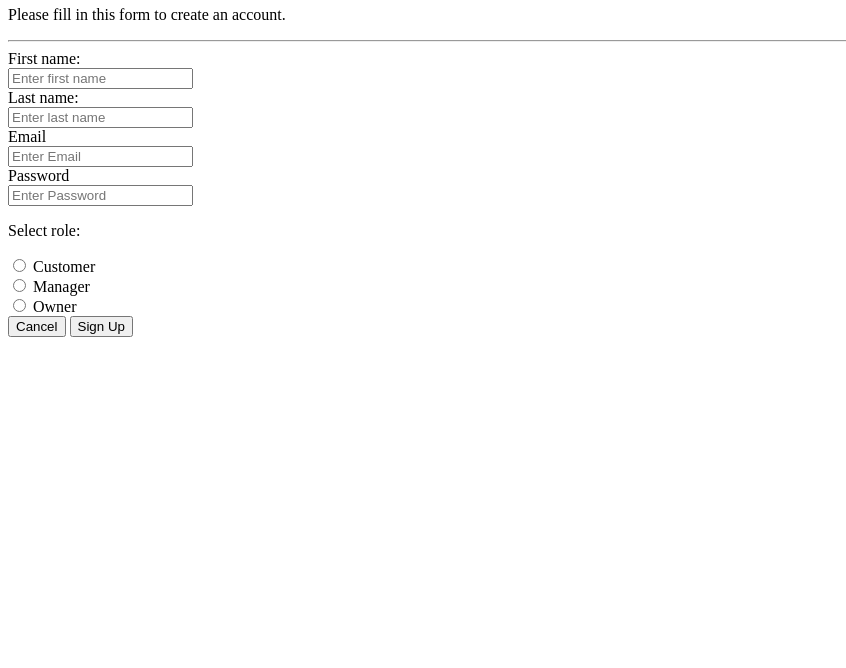
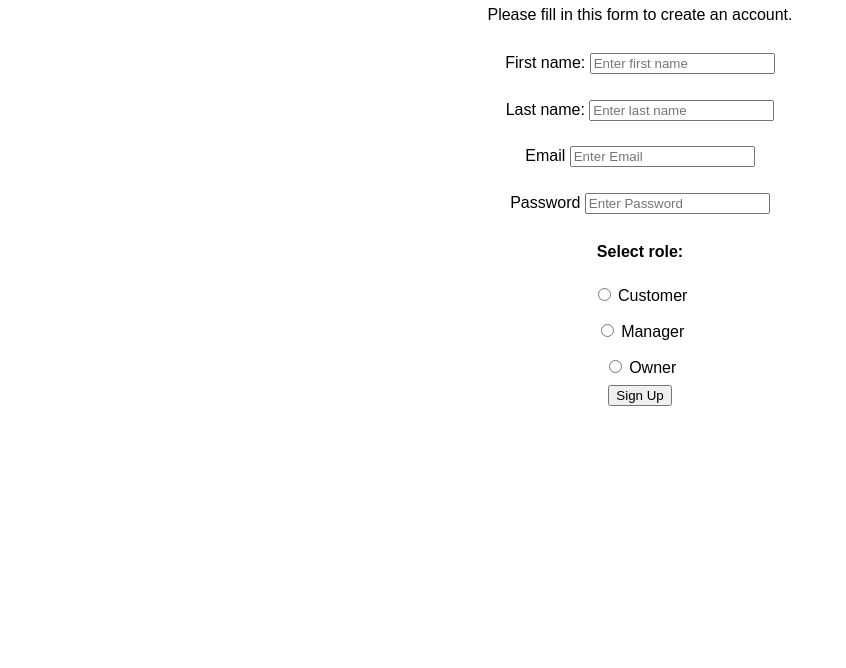
Before and after one commit to amayl/Stock-Manager-System, a website: page public/index.html in a window 1280 px wide. Shown: the part 132-800 px from the top of the page, without its empty margins (0-846 px from the left). Drawn offline with Linux system fonts and the light colour scheme.

```diff
--- a/main.js
+++ b/main.js
@@ -0,0 +1,4 @@
+function onSubmit() {
+    console.log('Submit button has been clicked')
+    document.getElementById
+  }
--- a/public/index.html
+++ b/public/index.html
@@ -5,41 +5,58 @@
     <meta name="viewport" content="width=device-width, initial-scale=1.0">
     <title>Nithush Foods</title>
 </head>
+<link rel="stylesheet" href="style.css">
 <body>
     <h1>Nithush Foods</h1>
     <div>
-        <form action="https://example.com">
+        <form action="login.html">
             <div class="container">
               <h1>Sign Up</h1>
               <p>Please fill in this form to create an account.</p>
-              <hr>
 
-              <label for="fname">First name:</label><br>
-              <input type="text" placeholder="Enter first name" id="fname" name="fname" required><br>
+              <div class="inputField">
+                <label for="fname">First name:</label>
+                <input type="text" placeholder="Enter first name" id="fname" name="fname" required><br>
+              </div>
 
-              <label for="lname">Last name:</label><br>
-              <input type="text" placeholder="Enter last name" id="fname" name="fname" required><br>
+              <div class="inputField">
+                <label for="lname">Last name:</label>
+                <input type="text" placeholder="Enter last name" id="fname" name="fname" required><br>
+              </div>
 
-              <label for="email">Email</label><br>
-              <input type="text" placeholder="Enter Email" name="email" required><br>
+              <div class="inputField">
+                <label for="email">Email</label>
+                <input type="text" placeholder="Enter Email" name="email" required><br>
+              </div>
 
-              <label for="psw">Password</label><br>
-              <input type="password" placeholder="Enter Password" name="psw" required><br>
+              <div class="inputField">
+                <label for="psw">Password</label>
+               <input type="password" placeholder="Enter Password" name="psw" required><br>
+              </div>
 
-              <p>Select role:</p>
-              <input type="radio" id="html" name="role" value="customer">
-              <label for="html">Customer</label><br>
-              <input type="radio" id="css" name="role" value="manager">
-              <label for="css">Manager</label><br>
-              <input type="radio" id="javascript" name="role" value="owner">
-              <label for="javascript">Owner</label>
+              <p><b>Select role:</b></p>
+
+              <div class="radioBtn">
+                <input type="radio" id="customer" name="role" value="customer">
+                <label for="customer">Customer</label><br>
+              </div>
+
+              <div class="radioBtn">
+                <input type="radio" id="manager" name="role" value="manager">
+                <label for="manager">Manager</label><br>
+              </div>
+
+              <div class="radioBtn">
+                <input type="radio" id="owner" name="role" value="owner">
+                <label for="owner">Owner</label>
+              </div>
 
               <div class="clearfix">
-                <button type="button" class="cancelbtn">Cancel</button>
-                <button type="submit" class="signupbtn">Sign Up</button>
+                <button onclick="onSubmit()" type="submit" class="signupbtn">Sign Up</button>
               </div>
             </div>
           </form>
     </div>
 </body>
+<script src="main.js"></script>
 </html>
--- /dev/null
+++ b/public/style.css
@@ -0,0 +1,17 @@
+h1 {
+  text-align: center;
+  font-family: Arial, Helvetica, sans-serif;
+}
+
+.container {
+  font-family: Arial, Helvetica, sans-serif;
+  text-align: center;
+}
+
+.radioBtn {
+  padding: 0.5rem;
+}
+
+.inputField {
+  padding: 0.8rem;
+}
```
Also changed, not shown: public/login.html (added, +41 -0 lines), 1 other file.
